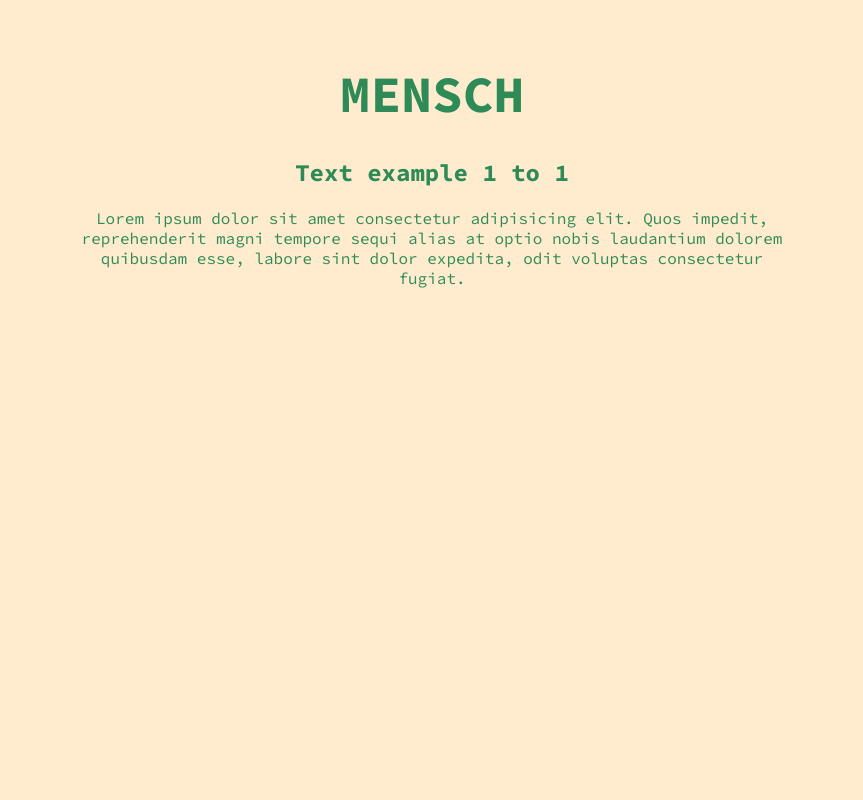
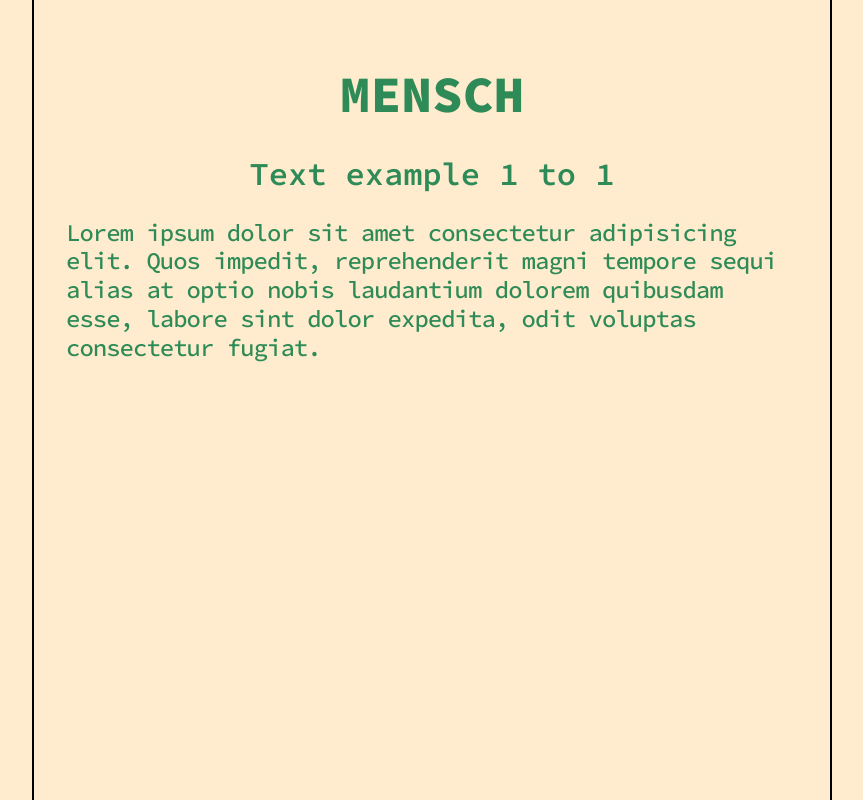
Before and after one commit to ashechek/WAY_BERLIN, a React (Vite) app: page / in a window 1280 px wide. Shown: the whole page, without its empty margins (208-1071 px from the left). Built offline with nearby package versions, Linux system fonts and the light colour scheme.

Commit message:
add debug

```diff
--- a/src/index.css
+++ b/src/index.css
@@ -22,13 +22,35 @@ body {
   display: flex;
   min-width: 320px;
   min-height: 100vh;
+
+
+
+  border-color: black;
+  border-width: 2px;
+  border-style: solid;
+  border-top: 0px;
+  border-bottom: 0px;
 }
 
 h1 {
   font-size: 3.2em;
   line-height: 1.1;
+  font-weight: 800;
 }
 
+h2 {
+  font-size: 2em;
+  line-height: 1.1;
+  font-weight: 600;
+}
+
+p {
+  text-align: left;
+  font-size: 1.5em;
+  line-height: 1.2;
+  letter-spacing: -1px;
+  font-weight: 500;
+}
 
 @media (min-width: 768px) {
   :root {
```
